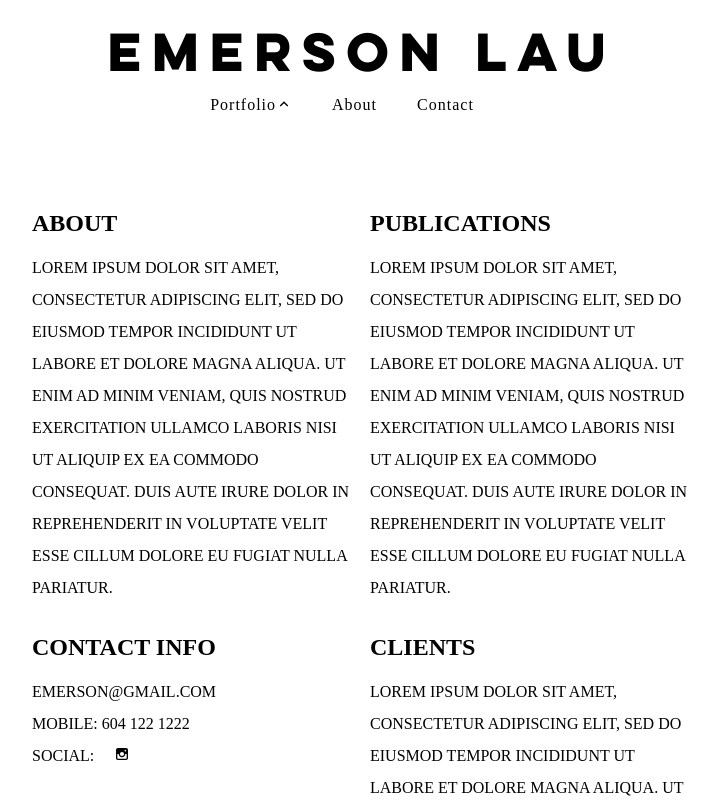
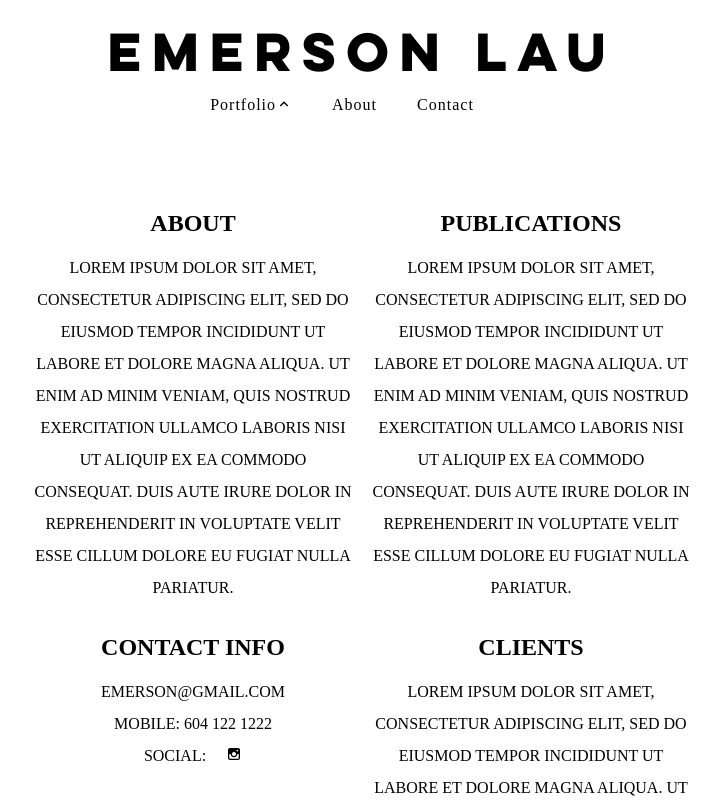
Before and after one commit to BoomBoomRay/emo_portfolio, a React (Create React App) app: page /about in a window 1280 px wide. Shown: the top 800 px of the page, without its empty margins (278-999 px from the left). Built offline with nearby package versions, Linux system fonts and the light colour scheme; a web font is replaced by a local one.

Commit message:
about small fix

```diff
--- a/src/pages/About.js
+++ b/src/pages/About.js
@@ -61,7 +61,7 @@ const Container = styled.div`
   grid-template-columns: 1fr 1fr;
   gap: 1em;
   padding: 20px;
-  height: 100vh;
+  text-align: center;
   .about-div-container {
     width: 100%;
   }
```
